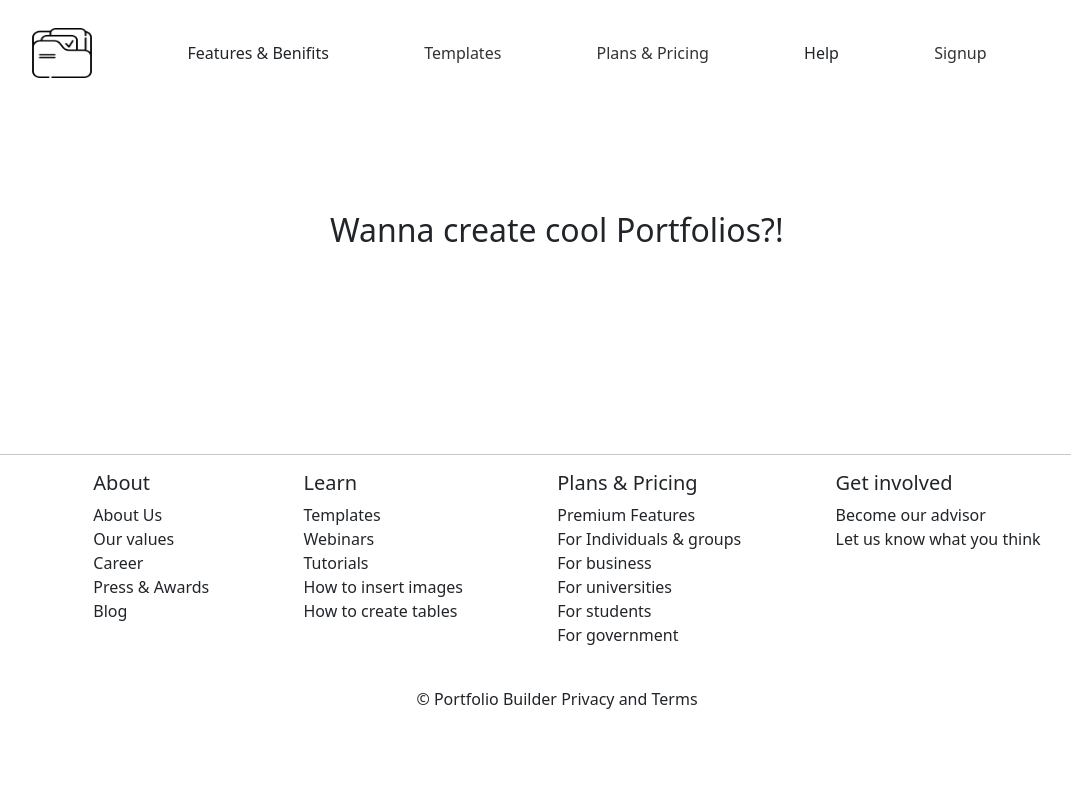
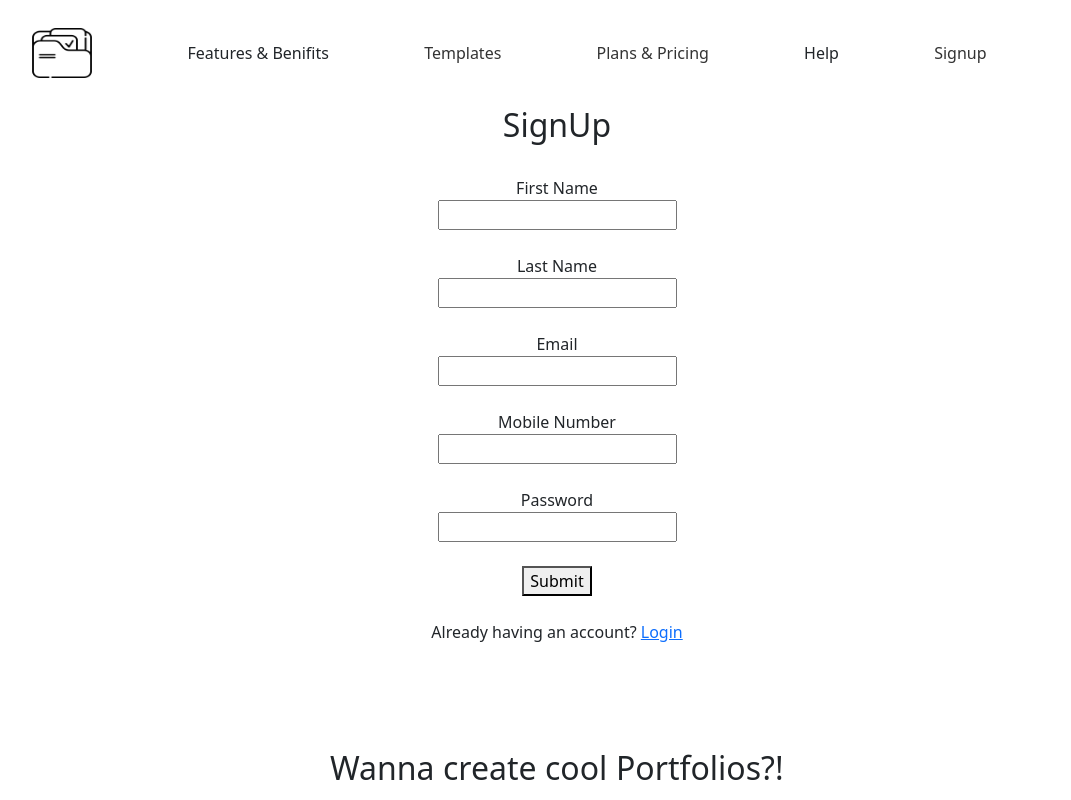
Before and after one commit to JayanthPrathab/MERN-Training, a React (Vite) app in the folder PortfolioBuilder/: page / in a window 1280 px wide. Shown: the top 800 px of the page, without its empty margins (83-1154 px from the left). Built offline with nearby package versions, Linux system fonts and the light colour scheme.

Commit message:
Linked FrontEnd & BackEnd

```diff
--- a/PortfolioBuilder/src/App.jsx
+++ b/PortfolioBuilder/src/App.jsx
@@ -25,6 +25,7 @@ function App() {
         <Navbar />
 
         <Routes>
+          <Route path="/" element={<Signup />}></Route>
           <Route path="/signup" element={<Signup />}></Route>
           <Route path="/loGin" element={<Login />}></Route>
           <Route path="/plans" element={<Plansnpricing />}></Route>
```
